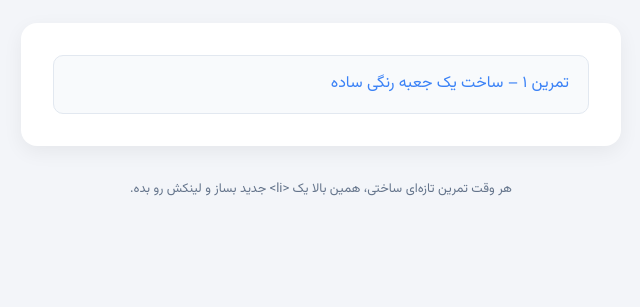
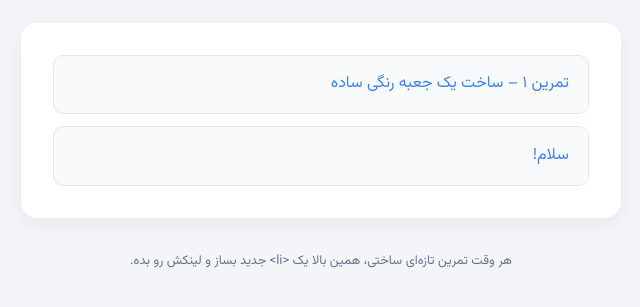
Before and after one commit to mahdi-bouzarjomehri/frontend-foundations-practice, a plain HTML site: page index.html in a window 1280 px wide. Shown: the part 107-414 px from the top of the page, without its empty margins (319-959 px from the left). Drawn offline with Linux system fonts and the light colour scheme.

```diff
--- a/index.html
+++ b/index.html
@@ -99,6 +99,9 @@
       <li>
         <a href="01-hello-box/index.html">تمرین ۱ – ساخت یک جعبه رنگی ساده</a>
       </li>
+      <li>
+        <a href="Hi.html">سلام!</a>
+      </li>
 
       <!-- هر تمرین جدید را همین زیر اضافه کنید -->
       <!--
```
